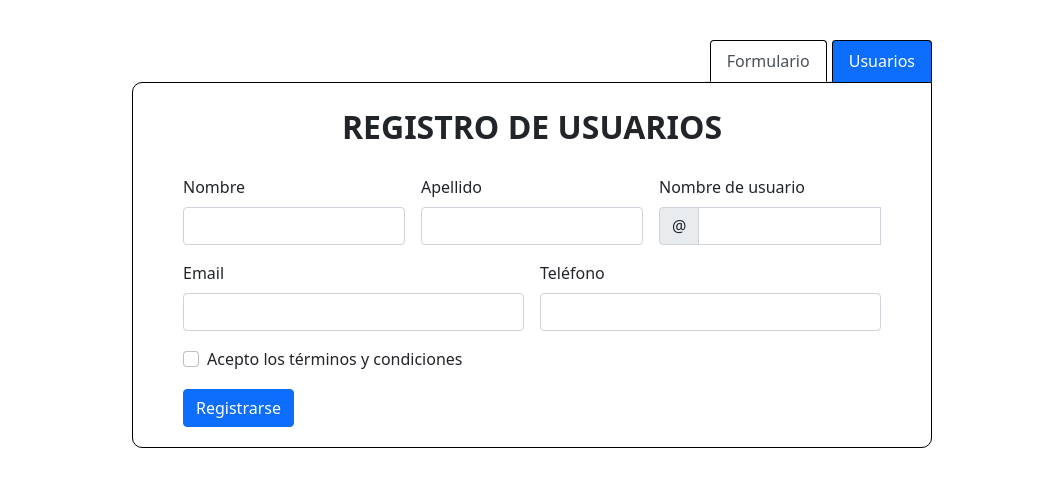
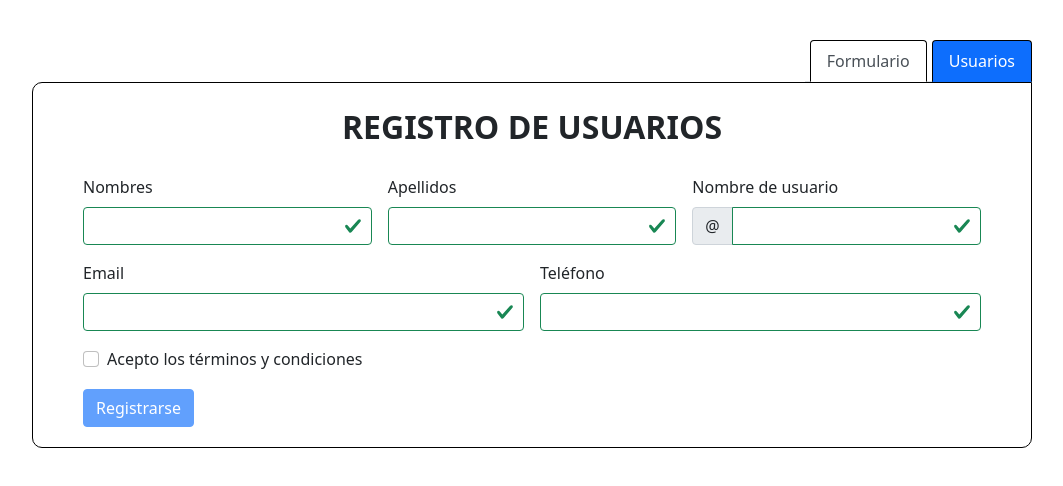
Before and after one commit to carloscastillo369/tercer-entregable, an Angular app: page / in a window 1280 px wide. Shown: the top 486 px of the page, without its empty margins (108-1171 px from the left). Built offline with nearby package versions, Linux system fonts and the light colour scheme.

Commit message:
agregando validaciones al formulario

```diff
--- a/src/app/registro-usuarios/registro-usuarios.component.css
+++ b/src/app/registro-usuarios/registro-usuarios.component.css
@@ -7,7 +7,7 @@ input[type=number]::-webkit-outer-spin-button {
 input[type=number] { -moz-appearance:textfield; }
 
 .formulario-content, .lista-usuarios-content {
-    width: 800px;
+    width: 1000px;
     margin: 0 auto;
     padding: 20px 50px;
     border: 1px solid black;
@@ -17,7 +17,7 @@ input[type=number] { -moz-appearance:textfield; }
 .nav-tabs-content {
     margin: 0 auto;
     margin-top: 40px;
-    width: 800px;
+    width: 1000px;
     display: flex;
     justify-content: flex-end;
 }
@@ -25,13 +25,14 @@ input[type=number] { -moz-appearance:textfield; }
 .nav-link {
     border-color: black !important;
     border-bottom: 1px solid transparent !important;
+    margin-bottom: -1.5px;
     background-color: #0d6efd;
     color: #fff;
     margin-left: 5px;
 }
 
 .nav-link:hover {
-    background-color: #6610f2;
+    background-color: #105cdc;
 }
 
 .cursor {
--- a/src/app/registro-usuarios/registro-usuarios.component.html
+++ b/src/app/registro-usuarios/registro-usuarios.component.html
@@ -13,25 +13,29 @@
     <p class="text-center fs-2 fw-bold mb-4">REGISTRO DE USUARIOS</p>
     <form [formGroup]="formularioRegistro" class="row g-3">
         <div class="col-md-4">
-            <label class="form-label">Nombre</label>
+            <label class="form-label">Nombres</label>
             <input
                 type="text"
                 class="form-control"
                 formControlName="name"
+                [class.is-valid]="!isInvalidField('name')"
+                [class.is-invalid]="isInvalidField('name')"
             >
-            <div class="valid-feedback">
-                Looks good!
+            <div class="invalid-feedback" *ngIf="isInvalidField('name')">
+                {{getErrorMessage('name')}}
             </div>
         </div>
         <div class="col-md-4">
-            <label class="form-label">Apellido</label>
+            <label class="form-label">Apellidos</label>
             <input
                 type="text"
                 class="form-control"
                 formControlName="lastname"
+                [class.is-valid]="!isInvalidField('lastname')"
+                [class.is-invalid]="isInvalidField('lastname')"
             >
-            <div class="valid-feedback">
-                Looks good!
+            <div class="invalid-feedback" *ngIf="isInvalidField('lastname')">
+                {{getErrorMessage('lastname')}}
             </div>
         </div>
         <div class="col-md-4">
@@ -42,9 +46,11 @@
                     type="text"
                     class="form-control"
                     formControlName="username"
+                    [class.is-valid]="!isInvalidField('username')"
+                    [class.is-invalid]="isInvalidField('username')"
                 >
-                <div class="invalid-feedback">
-                    Please choose a username.
+                <div class="invalid-feedback" *ngIf="isInvalidField('username')">
+                    {{getErrorMessage('username')}}
                 </div>
             </div>
         </div>
@@ -54,9 +60,11 @@
                 type="email"
                 class="form-control"
                 formControlName="email"
+                [class.is-valid]="!isInvalidField('email')"
+                [class.is-invalid]="isInvalidField('email')"
             >
-            <div class="invalid-feedback">
-                Please provide a valid city.
+            <div class="invalid-feedback" *ngIf="isInvalidField('email')">
+                {{getErrorMessage('email')}}
             </div>
         </div>
         <div class="col-md-6">
@@ -65,9 +73,11 @@
                 type="number"
                 class="form-control"
                 formControlName="phonenumber"
+                [class.is-valid]="!isInvalidField('phonenumber')"
+                [class.is-invalid]="isInvalidField('phonenumber')"
             >
-            <div class="valid-feedback">
-              Looks good!
+            <div class="invalid-feedback" *ngIf="isInvalidField('phonenumber')">
+                {{getErrorMessage('phonenumber')}}
             </div>
         </div>
         <div class="col-12">
@@ -76,17 +86,23 @@
                     class="form-check-input"
                     type="checkbox"
                     formControlName="checkbox"
+                    [class.is-invalid]="isInvalidField('checkbox')"
                 >
                 <label class="form-check-label" for="invalidCheck">
                     Acepto los términos y condiciones
                 </label>
-                <div class="invalid-feedback">
-                    You must agree before submitting.
+                <div class="invalid-feedback" *ngIf="isInvalidField('checkbox')">
+                    {{getErrorMessage('checkbox')}}
                 </div>
             </div>
         </div>
         <div class="col-12">
-            <button class="btn btn-primary" type="submit" (click)="onSaveForm()">Registrarse</button>
+            <button
+                class="btn btn-primary"
+                type="submit"
+                [disabled]="!formularioRegistro.valid"
+                (click)="onSaveForm()">Registrarse
+            </button>
         </div>
     </form>
 </div>
@@ -97,8 +113,8 @@
         <thead>
           <tr>
             <th scope="col">#</th>
-            <th scope="col">Nombre</th>
-            <th scope="col">Apellido</th>
+            <th scope="col">Nombres</th>
+            <th scope="col">Apellidos</th>
             <th scope="col">Nombre de usuario</th>
             <th scope="col">Email</th>
             <th scope="col">Teléfono</th>
--- a/src/app/registro-usuarios/registro-usuarios.component.ts
+++ b/src/app/registro-usuarios/registro-usuarios.component.ts
@@ -1,5 +1,5 @@
 import { Component, OnInit } from '@angular/core';
-import { FormControl, FormGroup } from '@angular/forms';
+import { FormControl, FormGroup, Validators } from '@angular/forms';
 import { User } from '../user.model';
 
 @Component({
@@ -12,26 +12,116 @@ export class RegistroUsuariosComponent implements OnInit {
   show:boolean = true;
 
   users:User[]=[
-    new User('Rodrigo','Perez','Rodri23','rodrigo.perez@correo.com',999324992,true),
-    new User('Martha','Gomez','Martha333','martha_gomez@correo.com',934748739,true)
+    new User('Rodrigo Fernando','Perez Gutierrez','Rodri23','rodrigo.perez@correo.com',999324992,true),
+    new User('Martha Alexandra','Gomez Silva','Martha333','martha_gomez@correo.com',934748739,true)
   ];
 
+  patternLetters = /^[a-zA-Z ñ]+$/;
+  patternUser = /^[0-9a-zA-Zñ]+$/;
+  patternEmail = /^[0-9a-zA-Z._-]+@[a-zA-Z]+?\.[a-zA-Z]{2,3}$/;
+
   formularioRegistro = new FormGroup({
-    name: new FormControl(''),
-    lastname: new FormControl(''),
-    username: new FormControl(''),
-    email: new FormControl(''),
-    phonenumber: new FormControl(''),
-    checkbox: new FormControl('')
+    name: new FormControl('',
+      [
+        Validators.required,
+        Validators.minLength(3),
+        Validators.maxLength(20),
+        Validators.pattern(this.patternLetters)
+      ]),
+    lastname: new FormControl('',
+      [
+        Validators.required,
+        Validators.minLength(3),
+        Validators.maxLength(20),
+        Validators.pattern(this.patternLetters)
+      ]),
+    username: new FormControl('',
+      [
+        Validators.required,
+        Validators.minLength(6),
+        Validators.maxLength(12),
+        Validators.pattern(this.patternUser)
+      ]),
+    email: new FormControl('',
+      [
+        Validators.required,
+        Validators.pattern(this.patternEmail)
+      ]),
+    phonenumber: new FormControl('',
+      [
+        Validators.required,
+        Validators.min(111111111),
+        Validators.max(999999999)
+      ]),
+    checkbox: new FormControl('',[Validators.requiredTrue])
   })
+
+  isInvalidField (field:string) {
+    return (
+      this.formularioRegistro.get(field)?.invalid &&
+      (this.formularioRegistro.get(field)?.dirty || this.formularioRegistro.get(field)?.touched)
+    )
+  }
 
   onResetForm(){
     this.formularioRegistro.reset();
   }
 
   onSaveForm(){
-    this.users.push(this.formularioRegistro.value);
-    this.onResetForm();
+    if(this.formularioRegistro.valid){
+      this.users.push(this.formularioRegistro.value);
+      this.onResetForm();
+    }
+  }
+
+  getErrorMessage (field:string) {
+    let message;
+
+    if (this.formularioRegistro.get(field)?.errors?.required) {
+      switch(field) {
+        case 'name':
+          message = 'Por favor, ingrese su nombre.';
+          break;
+        case 'lastname':
+          message = 'Por favor, ingrese su apellido.';
+          break;
+        case 'username':
+          message = 'Por favor, ingrese un nombre de usuario.';
+          break;
+        case 'email':
+          message = 'Por favor, ingrese su dirección de correo electrónico.';
+          break;
+        case 'phonenumber':
+          message = 'Por favor, ingrese su número de teléfono o celular.';
+          break;
+        default:
+          message = 'Debe aceptar los términos y condiciones.';
+      }
+    } else if (this.formularioRegistro.get(field)?.hasError('pattern')) {
+      switch(field) {
+        case 'username':
+          message = 'Formato incorrecto, ingrese solo letras y números.';
+          break;
+        case 'email':
+          message = 'Por favor, ingrese una dirección de correo electrónico válida (p.e. someone@example.com).';
+          break;
+        case 'phonenumber':
+          message = 'Por favor, ingrese su número de teléfono o celular.';
+          break;
+        default:
+          message = 'Formato incorrecto, ingrese solo letras.';
+      }
+    } else if (this.formularioRegistro.get(field)?.hasError('minlength')) {
+      const minLength = this.formularioRegistro.get(field)?.errors?.minlength.requiredLength;
+      message = `Ingrese mínimo ${minLength} caracteres`
+    } else if (this.formularioRegistro.get(field)?.hasError('maxlength')) {
+      const maxLength = this.formularioRegistro.get(field)?.errors?.maxlength.requiredLength;
+      message = `Ingrese máximo ${maxLength} caracteres`
+    } else if (this.formularioRegistro.get(field)?.hasError('min') || this.formularioRegistro.get(field)?.hasError('max')) {
+      message = `Ingrese un número de 9 dígitos.`
+    }
+
+    return message;
   }
 
   constructor() { }
```
